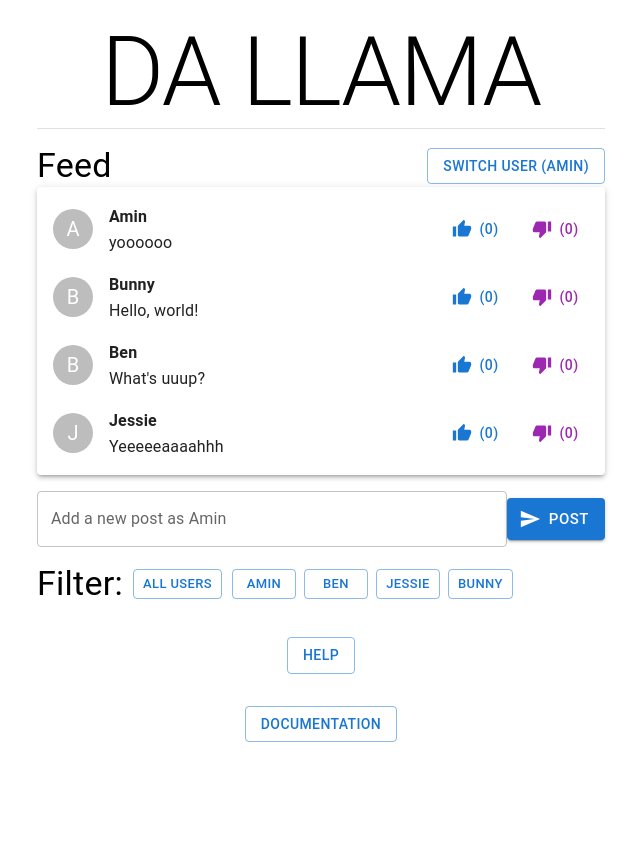
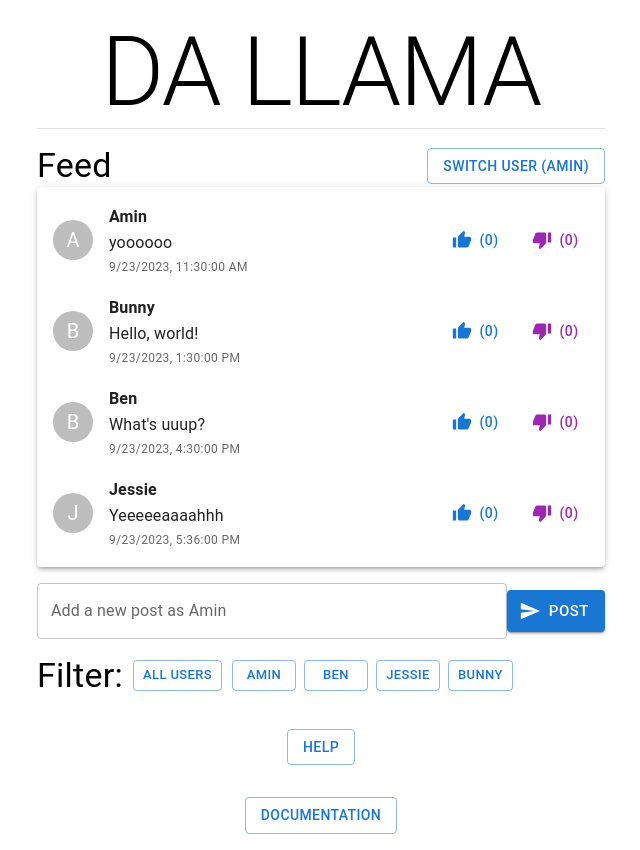
Before and after one commit to sewy7/swe632version5, a React (Create React App) app: page / in a window 1280 px wide. Shown: the whole page, without its empty margins (319-959 px from the left). Before the commit the page ends 800 px from the top, so only its background shows below. Built offline with nearby package versions, Linux system fonts and the light colour scheme.

Commit message:
Added timestamps for the posts

```diff
--- a/src/App.tsx
+++ b/src/App.tsx
@@ -33,6 +33,7 @@ function App() {
         user: currentUser,
         content: newPost,
         votes: { upvotes: 0, downvotes: 0 },
+        timestamp: new Date().toISOString(),
       };
 
       setCurrentID(currentID + 1);
@@ -148,6 +149,9 @@ function App() {
                       {post.user.name}
                     </Typography>
                     <Typography variant="body1">{post.content}</Typography>
+                    <Typography variant="caption" color="textSecondary">
+                       {new Date(post.timestamp).toLocaleString()}
+                    </Typography>
                   </Box>
                   <Box ml="Auto">
                     <Button
--- a/src/Components/MessageContext.tsx
+++ b/src/Components/MessageContext.tsx
@@ -12,4 +12,5 @@ export interface User {
       upvotes: number;
       downvotes: number;
     };
+    timestamp: string;
   }
--- a/src/data.json
+++ b/src/data.json
@@ -28,7 +28,8 @@
       "votes": {
         "upvotes": 0,
         "downvotes": 0
-      }
+      },
+      "timestamp": "2023-09-23T11:30"
     },
     {
       "id": 2,
@@ -40,7 +41,8 @@
       "votes": {
         "upvotes": 0,
         "downvotes": 0
-      }
+      },
+      "timestamp": "2023-09-23T13:30"
     },
     {
       "id": 3,
@@ -52,7 +54,8 @@
       "votes": {
         "upvotes": 0,
         "downvotes": 0
-      }
+      },
+      "timestamp": "2023-09-23T16:30"
     },
     {
       "id": 4,
@@ -64,7 +67,8 @@
       "votes": {
         "upvotes": 0,
         "downvotes": 0
-      }
+      },
+      "timestamp": "2023-09-23T17:36"
     }
   ]
 }
```
